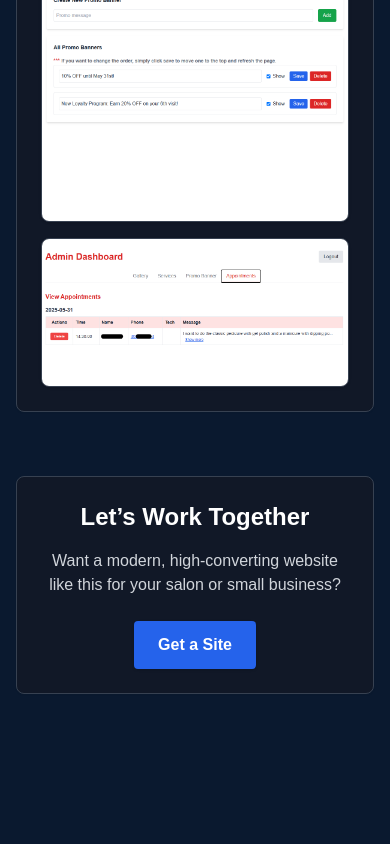
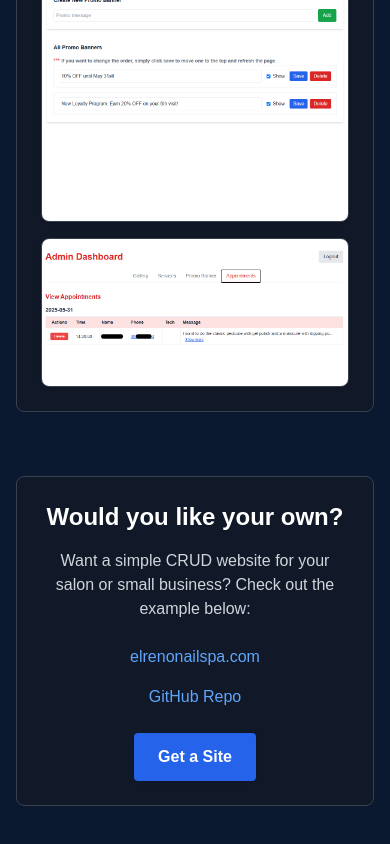
Before and after one commit to foqsi/next-portfolio, a Next.js app: page /projects/salon in a window 390 px wide. Shown: the part 3331-4175 px from the top of the page. Before the commit the page ends 4121 px from the top, so only its background shows below. Built offline with nearby package versions, Linux system fonts and the light colour scheme.

Commit message:
new file:   src/app/api/send-contact/route.ts

```diff
--- a/package.json
+++ b/package.json
@@ -13,6 +13,7 @@
     "@tippyjs/react": "^4.2.6",
     "framer-motion": "^12.10.1",
     "next": "15.3.1",
+    "nodemailer": "^7.0.3",
     "react": "^19.0.0",
     "react-dom": "^19.0.0",
     "react-hot-toast": "^2.5.2",
--- /dev/null
+++ b/src/app/api/send-contact/route.ts
@@ -0,0 +1,24 @@
+// /app/api/send-contact/route.ts
+import { NextResponse } from 'next/server'
+import nodemailer from 'nodemailer'
+
+export async function POST(req: Request) {
+  const formData = await req.json()
+
+  const transporter = nodemailer.createTransport({
+    service: 'Gmail',
+    auth: {
+      user: process.env.EMAIL_USER,
+      pass: process.env.EMAIL_PASS,
+    },
+  })
+
+  await transporter.sendMail({
+    from: formData.email,
+    to: 'your-email@example.com',
+    subject: 'New Contact Request',
+    text: JSON.stringify(formData, null, 2),
+  })
+
+  return NextResponse.json({ success: true })
+}
--- a/src/app/getsite/page.tsx
+++ b/src/app/getsite/page.tsx
@@ -32,12 +32,22 @@ export default function GetInTouchPage() {
     }));
   };
 
-  const handleSubmit = (e: React.FormEvent) => {
-    e.preventDefault();
-    console.log(formData);
-    // TODO: send formData to your server or email handler
-    alert('Thank you! I will review your request and get back to you soon.');
-  };
+  const handleSubmit = async (e: React.FormEvent) => {
+    e.preventDefault()
+
+    const res = await fetch('/api/send-contact', {
+      method: 'POST',
+      headers: { 'Content-Type': 'application/json' },
+      body: JSON.stringify(formData),
+    })
+
+    if (res.ok) {
+      alert('Thank you! I will review your request and get back to you soon.')
+    } else {
+      alert('Something went wrong. Please try again later.')
+    }
+  }
+
 
   return (
     <main className="bg-gray-50 dark:bg-background max-w-3xl mx-auto px-4 py-12">
@@ -57,8 +67,22 @@ export default function GetInTouchPage() {
           <li>Base price is a <strong>one-time purchase of $200 USD</strong>.</li>
           <li>You will also need to pay an <strong>annual fee for domain renewal</strong>. This can range from $10 to thousands of dollars per year.</li>
           <li>I can work with you to <strong>find a cheaper domain</strong> if needed.</li>
+          <li>You can request a higher level of detail or fancier features for an <strong>extra cost</strong> depending on request.</li>
         </ul>
+
+        {/* Example link */}
+        <p className="mt-4 text-sm text-gray-600 dark:text-gray-400">
+          Want to see an example?{' '}
+          <a
+            href="/projects/salon"
+            className="text-blue-600 dark:text-blue-400 hover:underline font-medium"
+          >
+            View an example
+          </a>
+          .
+        </p>
       </section>
+
 
       <form onSubmit={handleSubmit} className="bg-white dark:bg-gray-900 border border-gray-200 dark:border-gray-700 rounded-lg shadow p-6 space-y-6">
         {/* Basic Info */}
--- a/src/app/projects/salon/page.tsx
+++ b/src/app/projects/salon/page.tsx
@@ -127,10 +127,31 @@ export default function SalonSiteFeatures() {
 
       {/* Call to Action */}
       <section className="text-center mt-16 p-6 bg-white dark:bg-gray-900 border border-gray-200 dark:border-gray-700 rounded-lg shadow-sm">
-        <h2 className="text-2xl sm:text-3xl font-semibold mb-4">Let’s Work Together</h2>
+        <h2 className="text-2xl sm:text-3xl font-semibold mb-4">Would you like your own?</h2>
         <p className="mb-6 text-gray-700 dark:text-gray-300 max-w-xl mx-auto">
-          Want a modern, high-converting website like this for your salon or small business?
+          Want a simple CRUD website for your salon or small business? Check out the example below:
         </p>
+
+        {/* Links to live site and GitHub repo */}
+        <div className="flex flex-col sm:flex-row items-center justify-center gap-4 mb-6">
+          <a
+            href="https://elrenonailspa.com"
+            target="_blank"
+            rel="noopener noreferrer"
+            className="inline-flex items-center gap-1 text-blue-600 dark:text-blue-400 font-medium hover:underline"
+          >
+            elrenonailspa.com
+          </a>
+          <a
+            href="https://github.com/foqsi/react-salon"
+            target="_blank"
+            rel="noopener noreferrer"
+            className="inline-flex items-center gap-1 text-blue-600 dark:text-blue-400 font-medium hover:underline"
+          >
+            GitHub Repo
+          </a>
+        </div>
+
         <Link
           href="/getsite"
           className="inline-block bg-blue-600 text-white font-semibold px-6 py-3 rounded shadow hover:bg-blue-700 transition"
@@ -138,6 +159,7 @@ export default function SalonSiteFeatures() {
           Get a Site
         </Link>
       </section>
+
     </main>
   );
 }
```
Also changed, not shown: 1 other file (tests, documents, lock files or other folders).
